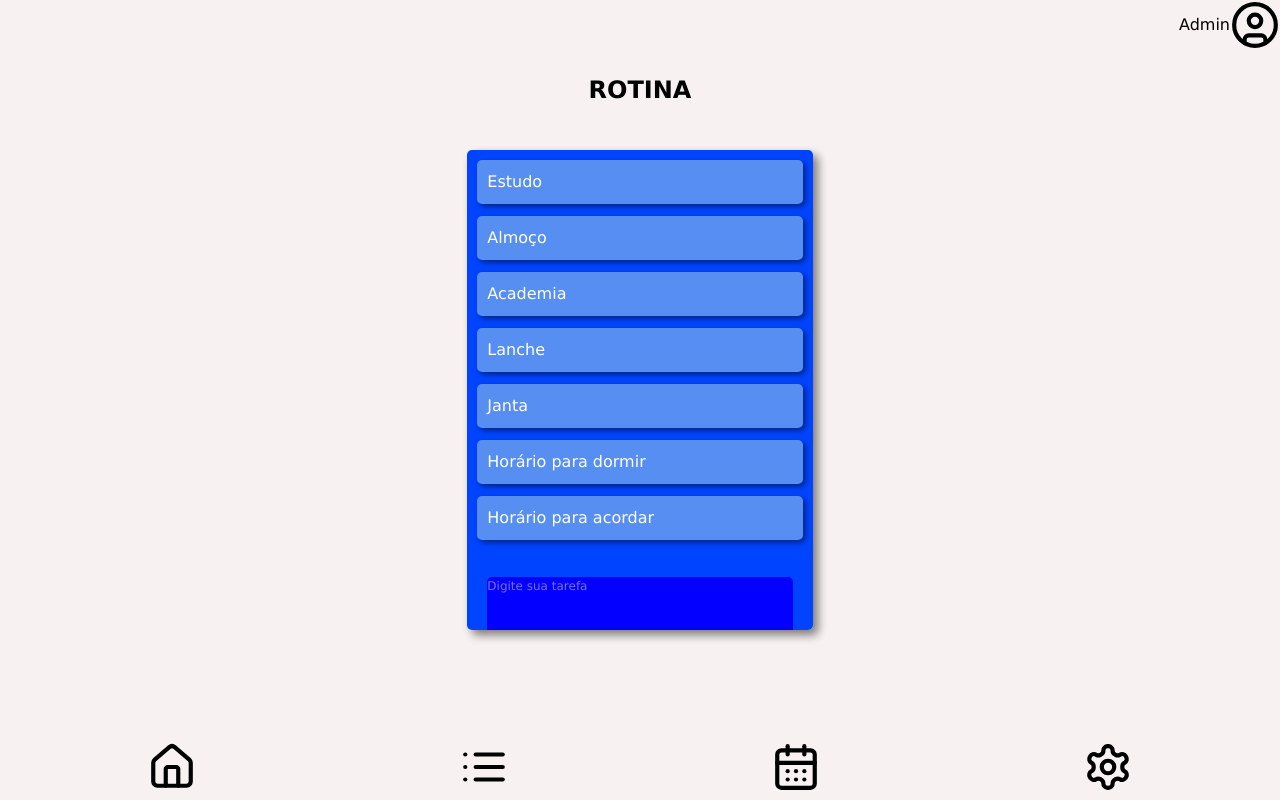
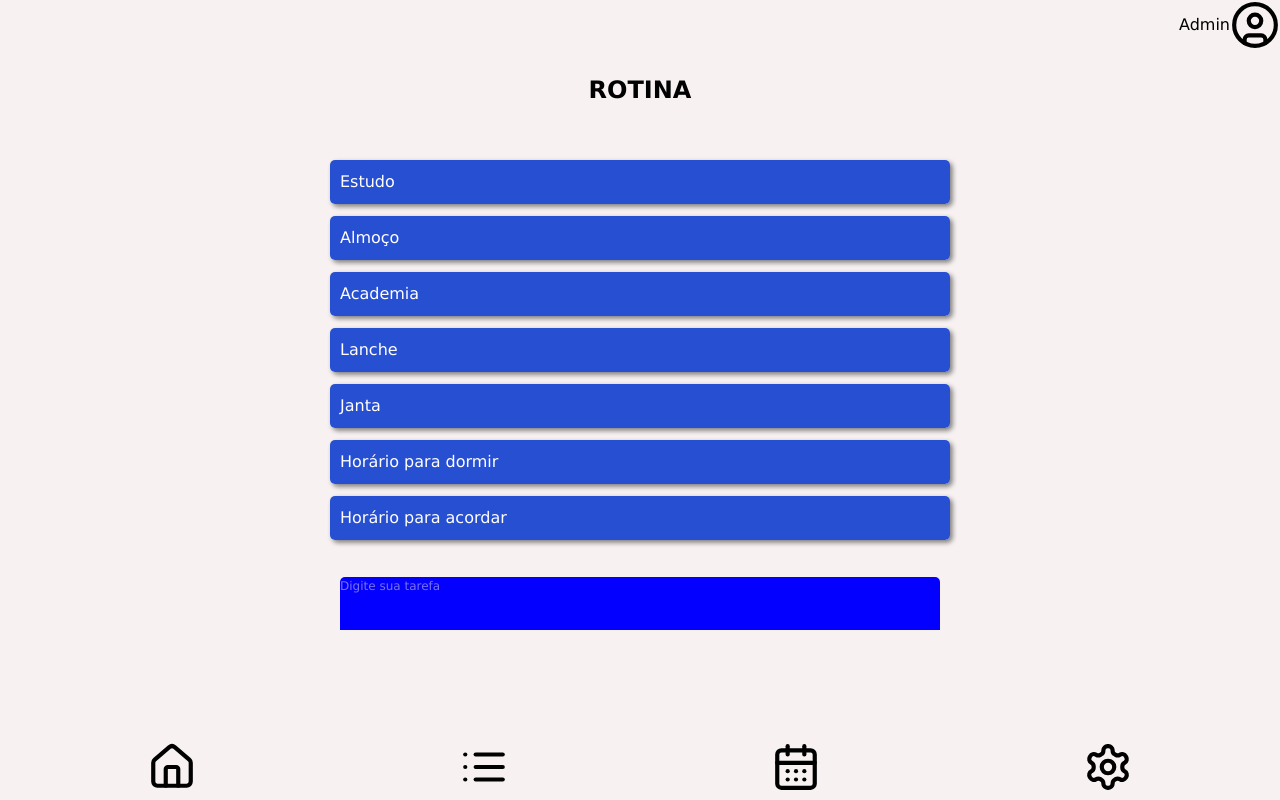
Before and after one commit to theonv/T-Pago, a Next.js app in the folder tp/: page /home in a window 1280 px wide. Built offline with nearby package versions, Linux system fonts and the light colour scheme.

Commit message:
deixando mais bonito

```diff
--- a/tp/src/estilos/home.css
+++ b/tp/src/estilos/home.css
@@ -21,24 +21,25 @@ main {
     align-items: center;
 }
 .qdd {
-    background-color: var(--corPrimaria);
+    background-color: rgba(red, green, blue, alpha);
+    /*background-color: var(--corPrimaria);*/
     padding: 10px;
-    min-width: 40vh;
+    min-width: 80vh;
     min-height: 20vh;
     border-radius: 5px;
-    box-shadow: 5px 5px 10px rgba(0, 0, 0, 0.493);
+    /*box-shadow: 5px 5px 10px rgba(0, 0, 0, 0.493);*/
 }
 .criar-tarefa {
     margin-top: 20px;
     padding: 10px 20px;
-    background-color:rgb(0, 119, 255);
+    background-color:rgb(38, 0, 255);
     color: white;
     border: none;
     border-radius: 5px;
     cursor: pointer;
 }
 .criar-tarefa:hover {
-    background-color: #0099ff;
+    background-color: #0026ff;
 }
 .container {
     position: relative; /* Define o contexto de referência */
@@ -90,7 +91,7 @@ main {
     display: flex;
     align-items: center;
     margin-bottom: 12px;
-    background-color: rgba(173, 216, 230, 0.5);
+    background-color: rgba(25, 68, 207, 0.938);
     border-radius: 5px;
     padding: 10px;
     box-shadow: 2.5px 2.5px 5px rgba(0, 0, 0, 0.493);
```
Also changed, not shown: 1 other file (tests, documents, lock files or other folders).
